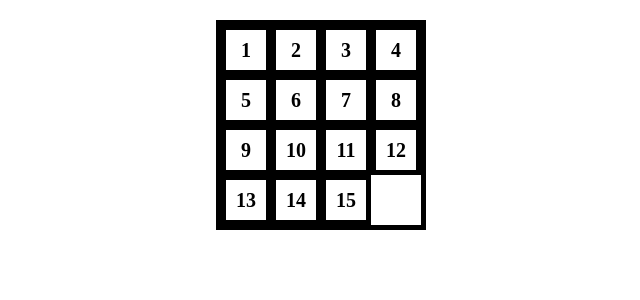
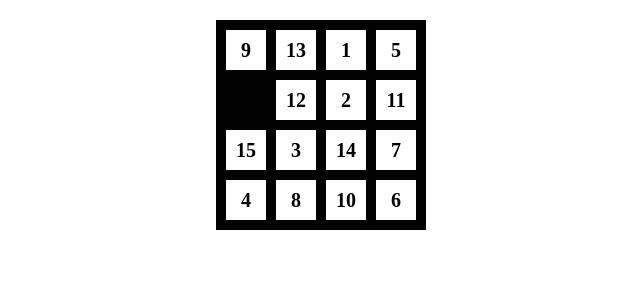
Before and after one commit to jasminenoack/number-puzzle, a React (Create React App) app: page / in a window 1280 px wide. Shown: the top 300 px of the page, without its empty margins (319-959 px from the left). Built offline with nearby package versions, Linux system fonts and the light colour scheme.

Commit message:
add empty concept

```diff
--- a/src/App.css
+++ b/src/App.css
@@ -33,3 +33,7 @@
   line-height: calc(var(--box-height) - 10px);
   float: left;
 }
+
+.empty {
+  background-color: black;
+}
--- a/src/App.tsx
+++ b/src/App.tsx
@@ -1,18 +1,15 @@
 import React from 'react';
 import './App.css';
 import Frame from './elements/Frame';
+import { PuzzleState } from './algo/puzzle/puzzle';
 
-const NUMBERS = [
-  [1, 2, 3, 4],
-  [5, 6, 7, 8],
-  [9, 10, 11, 12],
-  [13, 14, 15],
-]
 
 function App() {
+  const startPuzzle = new PuzzleState();
+
   return (
     <div className="app">
-      <Frame puzzle={NUMBERS} />
+      <Frame puzzle={startPuzzle.state} />
     </div>
   );
 }
--- a/src/elements/Box.tsx
+++ b/src/elements/Box.tsx
@@ -1,8 +1,12 @@
 import React from 'react';
 
 function Box({ value }: { value: number }) {
+    var classes = "box";
+    if (value === 0) {
+        classes += " empty";
+    }
     return (
-        <div className="box">
+        <div className={classes}>
             {value}
         </div>
     );
```
